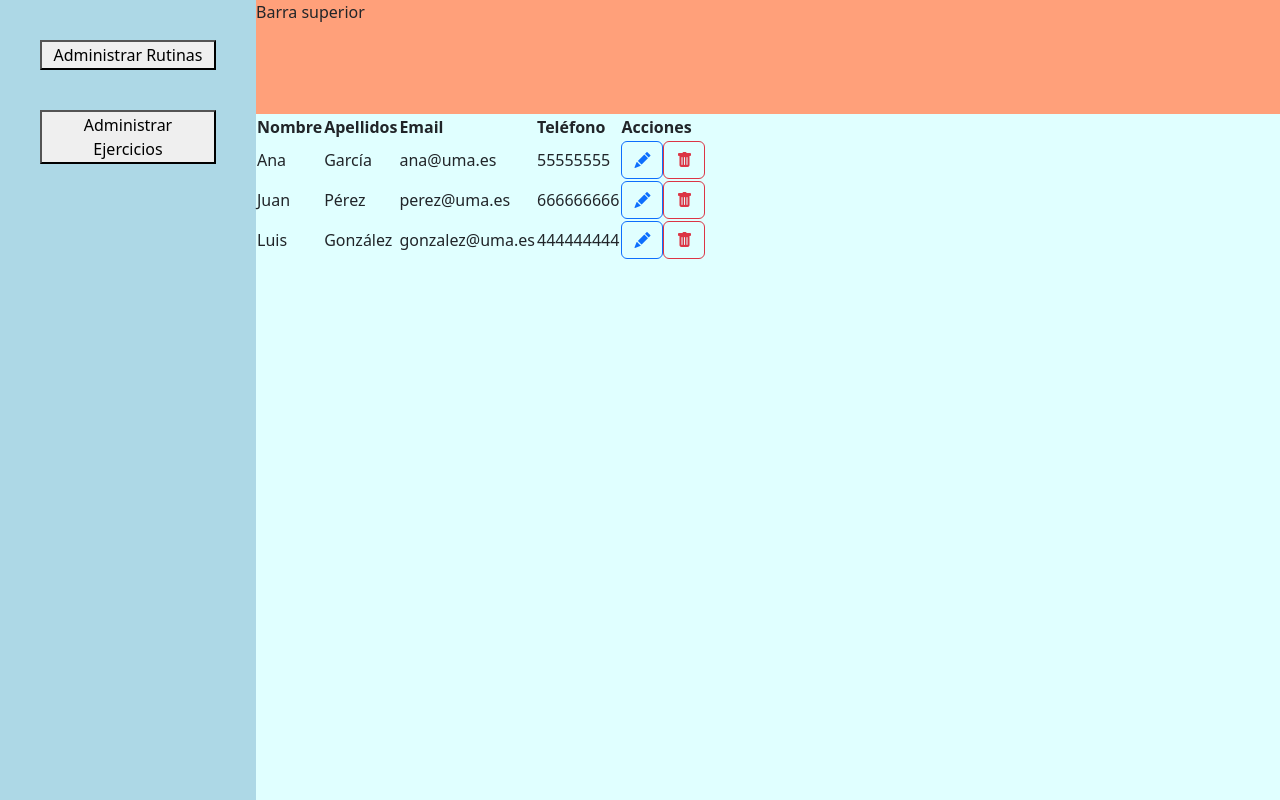
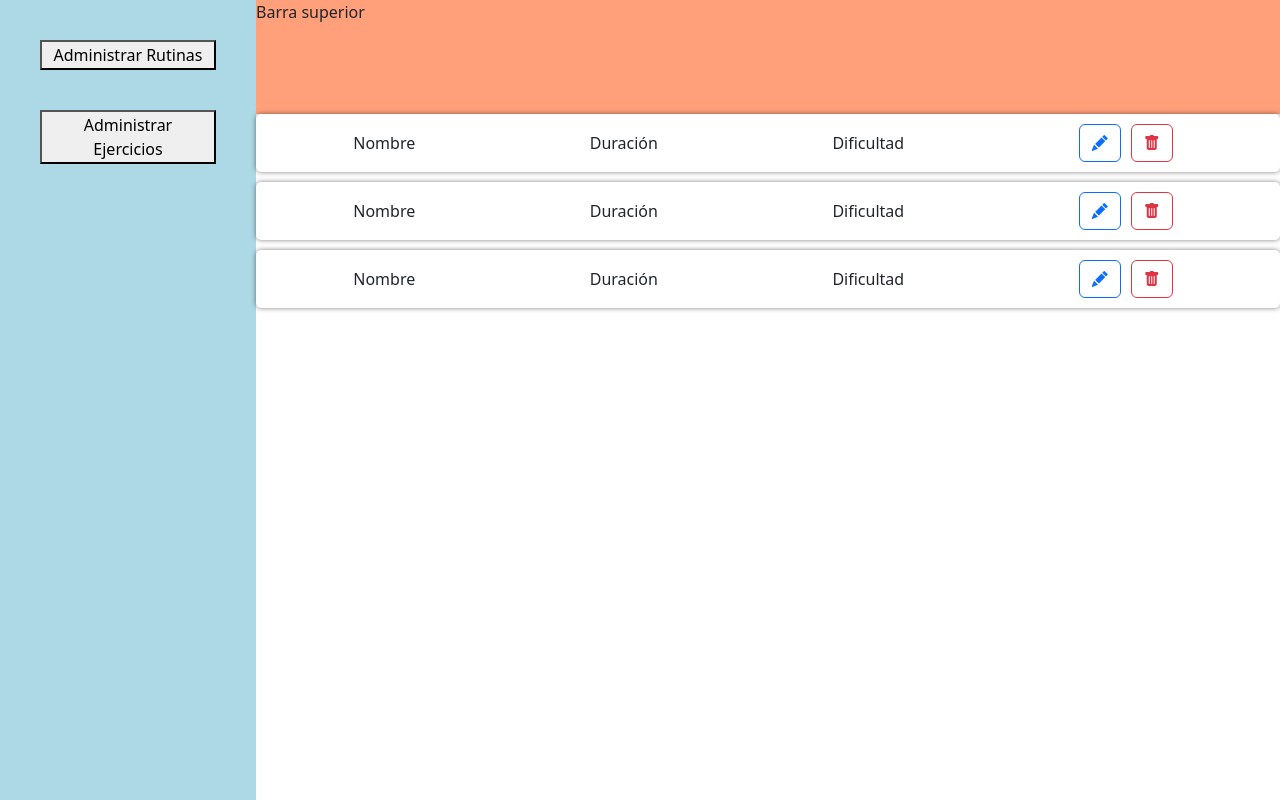
Before and after one commit to SII-Informatica-UMA/ciklum-el-grifo, an Angular app in the folder Proyecto-microservicio/: page / in a window 1280 px wide. Both pictures are taken after a click on the button "Administrar Rutinas". Built offline with nearby package versions, Linux system fonts and the light colour scheme.

Commit message:
tabla rutinas

```diff
--- a/Proyecto-microservicio/src/app/app.component.css
+++ b/Proyecto-microservicio/src/app/app.component.css
@@ -23,7 +23,7 @@ body{
 
 .cuadradoPrincipal{
     flex: 6;
-    background-color: lightcyan;
+    background-color: white;
 }
 
 .tablaCliente{
--- a/Proyecto-microservicio/src/app/app.component.ts
+++ b/Proyecto-microservicio/src/app/app.component.ts
@@ -2,6 +2,7 @@ import { Component, OnInit, Output, EventEmitter } from '@angular/core';
 
 
 import { RutinasComponent } from './rutinas/rutinas.component';
+import { Rutina } from './rutina';
 
 @Component({
   selector: 'app-root',
@@ -16,6 +17,4 @@ export class AppComponent  {
     this.componenteActual=RutinasComponent;
   }
 
-
-
 }
--- a/Proyecto-microservicio/src/app/rutinas/rutinas.component.css
+++ b/Proyecto-microservicio/src/app/rutinas/rutinas.component.css
@@ -0,0 +1,25 @@
+.tablaRutinas{
+    width: 100%;
+    border-collapse: collapse;
+}
+
+.fila{
+    border-radius: 5px;
+    padding: 10px;
+    box-shadow: 0 0 5px rgba(0, 0, 0, 0.5); /* Aplica sombreado */
+    display: flex;
+    margin-bottom: 10px;
+}
+
+.casilla{
+    margin: auto;
+}
+
+.fila button{
+    margin-right: 10px;
+}
+
+.añadir{
+    text-align: right;
+    margin: 10px;
+}
--- a/Proyecto-microservicio/src/app/rutinas/rutinas.component.html
+++ b/Proyecto-microservicio/src/app/rutinas/rutinas.component.html
@@ -1,26 +1,22 @@
-<table class="tablaCliente">
-    <thead>
 
-      <tr>
-        <th>Nombre</th>
-        <th>Apellidos</th>
-        <th>Email</th>
-        <th>Teléfono</th>
-        <th>Acciones</th>
-      </tr>
-
-    </thead>
-
+<table class="tablaRutinas">
     <tbody>
       <tr *ngFor="let rutina of rutinas">
-        <td>{{rutina?.nombre}}</td>
-        <td>{{rutina?.apellidos}}</td>
-        <td>{{rutina?.email}}</td>
-        <td>{{rutina?.telefono}}</td>
-        <td>
-          <button type="button" class="col-auto btn btn-outline-primary" (click)="editarRutina(rutina)"><i class="bi bi-pencil-fill"></i></button>
-          <button type="button" class="col-auto btn btn-outline-danger" (click)="eliminarRutina(rutina.id)"><i class="bi bi-trash-fill"></i></button>
-        </td>
+        <div class="fila">
+          <div class="casilla">
+            Nombre
+          </div>
+          <div class="casilla">
+            Duración
+          </div>
+          <div class="casilla">
+            Dificultad
+          </div>
+          <div class="casilla">
+            <button type="button" class="col-auto btn btn-outline-primary" (click)="editarRutina(rutina)"><i class="bi bi-pencil-fill"></i></button>
+            <button type="button" class="col-auto btn btn-outline-danger" (click)="eliminarRutina(rutina.id)"><i class="bi bi-trash-fill"></i></button>
+          </div>
+        </div>
       </tr>
     </tbody>
   </table>
```
